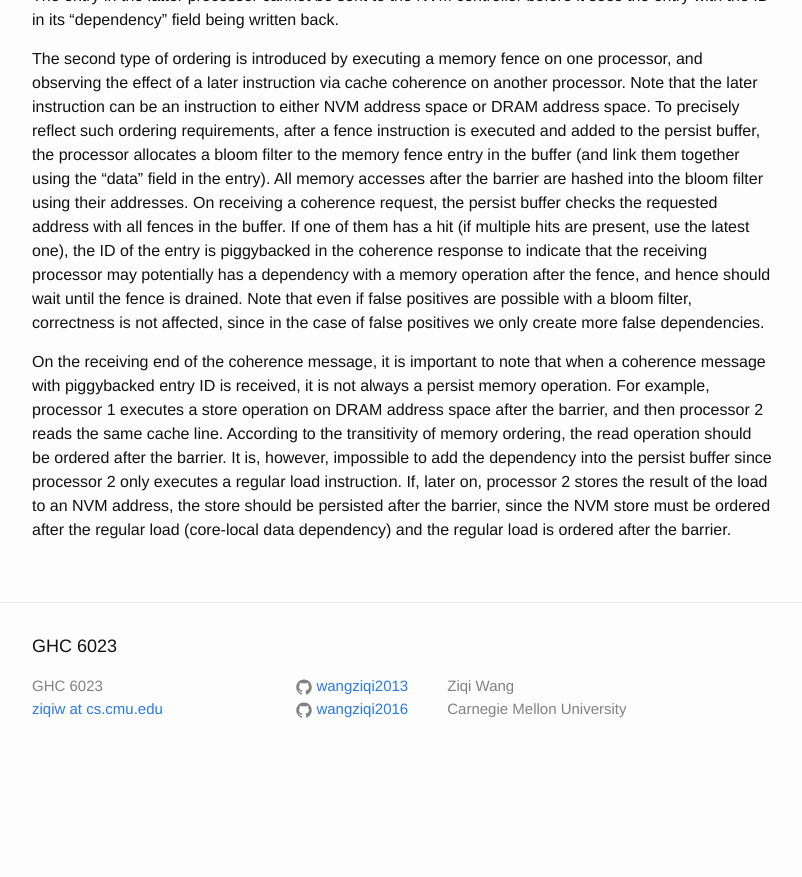
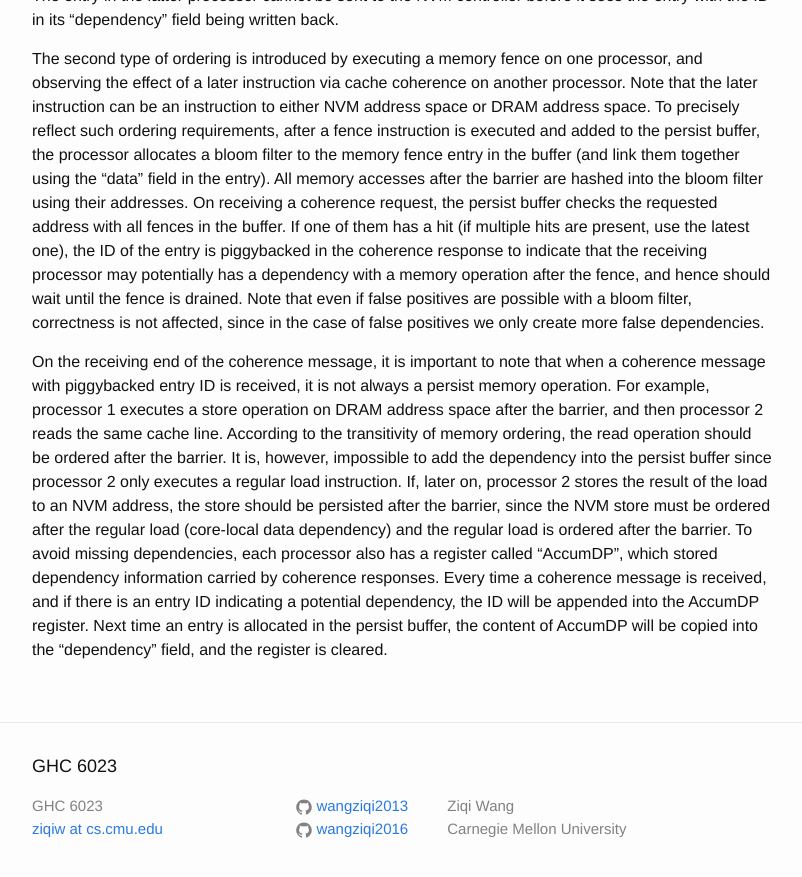
Before and after one commit to wangziqi2013/wangziqi2013.github.io, a Jekyll site: the page built from _posts/2019-01-19-delegated-persist-ordering.markdown, in a window 1280 px wide and 900 px high, scrolled down 3019 px. Shown: the top 877 px of the window, without its empty margins (238-1040 px from the left). Built offline with Jekyll 4.4.1, drawn with Linux system fonts in a browser that asks for light colours; before the commit the page ends 3799 px from its top, so only the background shows below that.

Commit message:
Adding AccumDP

```diff
--- a/_posts/2019-01-19-delegated-persist-ordering.markdown
+++ b/_posts/2019-01-19-delegated-persist-ordering.markdown
@@ -128,4 +128,8 @@ on DRAM address space after the barrier, and then processor 2 reads the same cac
 of memory ordering, the read operation should be ordered after the barrier. It is, however, impossible to add the dependency
 into the persist buffer since processor 2 only executes a regular load instruction. If, later on, processor 2 stores the
 result of the load to an NVM address, the store should be persisted after the barrier, since the NVM store must be ordered
-after the regular load (core-local data dependency) and the regular load is ordered after the barrier.
+after the regular load (core-local data dependency) and the regular load is ordered after the barrier. To avoid missing
+dependencies, each processor also has a register called "AccumDP", which stored dependency information carried by
+coherence responses. Every time a coherence message is received, and if there is an entry ID indicating a potential
+dependency, the ID will be appended into the AccumDP register. Next time an entry is allocated in the persist buffer, the
+content of AccumDP will be copied into the "dependency" field, and the register is cleared.
```
